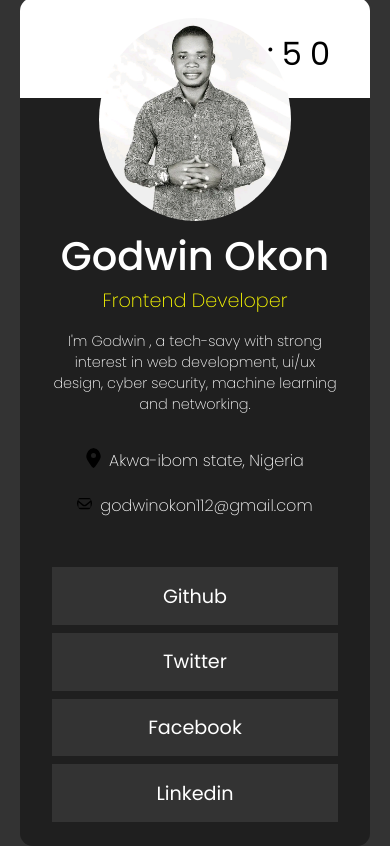
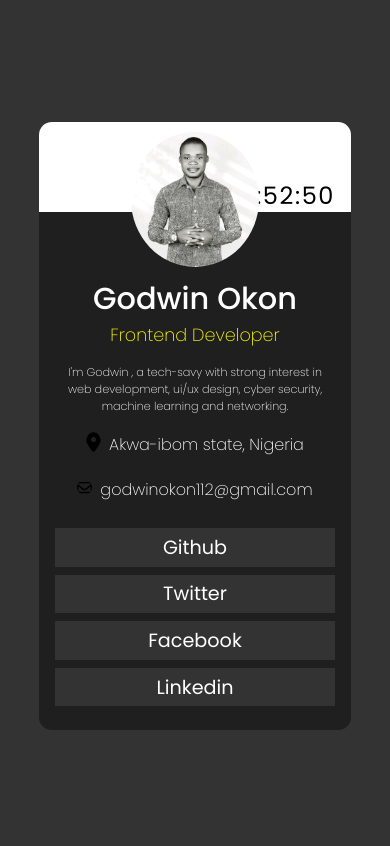
Before and after one commit to GodwinOkon112/profile-card, a website built with Vite: page index.html in a window 390 px wide. Built offline with nearby package versions, Linux system fonts and the light colour scheme.

Commit message:
nex commit

```diff
--- a/src/style.css
+++ b/src/style.css
@@ -69,7 +69,8 @@ img {
 .time h1,
 .time i {
   font-weight: 400;
-  letter-spacing: 0.5rem;
+  letter-spacing: 0.3rem;
+  font-size: 1.5rem;
 }
 
 .image-container {
@@ -157,4 +158,59 @@ img {
   #line {
     display: none;
   }
+
+  .container {
+    max-width: 80%;
+    min-width: 300px;
+    margin-bottom: 1rem;
+  }
+
+  .others {
+    row-gap: 1px;
+  }
+
+  .about {
+    font-size: 0.7rem;
+    margin-bottom: 1rem;
+  }
+
+  .socials li a {
+    padding-block: 0.3rem;
+  }
+
+  .socials {
+    padding-top: 0.5rem;
+  }
+
+  .time {
+    padding-top: 3.5rem;
+    padding-right: 1rem;
+  }
+
+  .time h1,
+  .time i {
+    letter-spacing: 0.1rem;
+    font-size: 1.5rem;
+  }
+
+  .image-container {
+    width: 8rem;
+    height: 8rem;
+  }
+
+  .name h1 {
+    font-size: 1.9rem;
+  }
+
+  .name p {
+    font-size: 1.1rem;
+  }
+
+  .container-2 {
+    padding-inline: 1rem;
+  }
+
+  #top {
+    height: 90px;
+  }
 }
```
